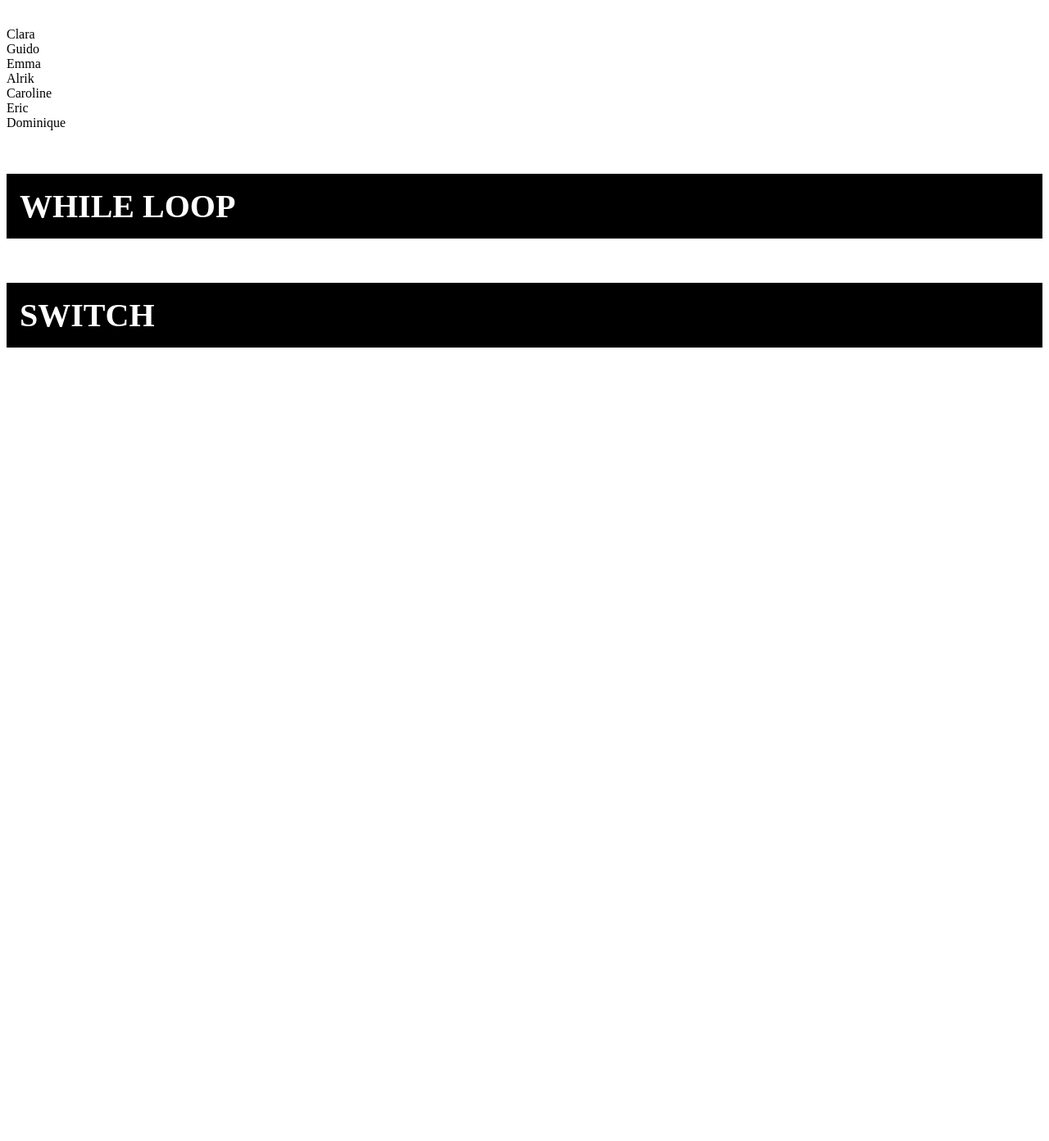
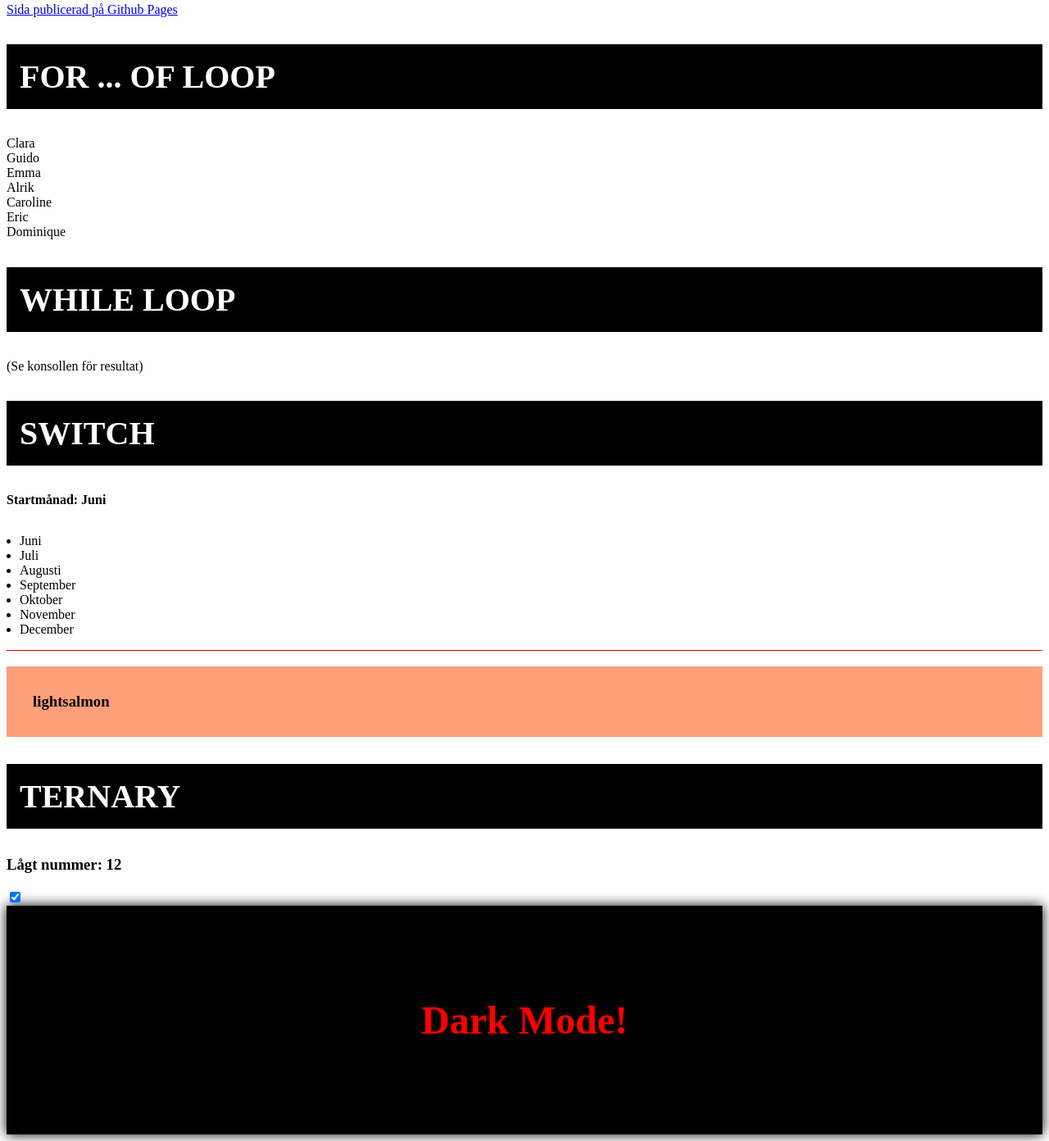
Before and after one commit to stoffe-fe23/fe23-js1-exercise4, a plain HTML site: page index.html in a window 1280 px wide. Shown: the part 301-1693 px from the top of the page at 82% size. Before the commit the page ends 800 px from the top, so only its background shows below. Drawn offline with Linux system fonts and the light colour scheme.

Commit message:
Övning 4

```diff
--- a/script.js
+++ b/script.js
@@ -6,8 +6,25 @@ function addHeading(type, headingText) {
     document.body.appendChild(heading);
 }
 
+function addMonth(monthName, parent) {
+    const month = document.createElement("li");
+    parent.appendChild(month);
+    month.innerText = monthName;
+}
+
 addHeading("h1", "Övning 4");
-addHeading("h4", "for ... of loop");
+
+////////////////////////////////////////////////////////////////////////////////
+addHeading("h2", "Github Pages");
+
+const publishedLink = document.createElement("a");
+document.body.appendChild(publishedLink);
+publishedLink.href = "https://stoffe-fe23.github.io/html-portfolio/";
+publishedLink.target = "_blank";
+publishedLink.innerText = "Sida publicerad på Github Pages";
+
+////////////////////////////////////////////////////////////////////////////////
+addHeading("h2", "for ... of loop");
 
 const someNumbers = [324, 23, 5, 63, 0, 24, 32];
 
@@ -24,7 +41,12 @@ for (const name of names) {
     nameElem.innerText = name;
 }
 
-addHeading("h4", "while loop");
+////////////////////////////////////////////////////////////////////////////////
+addHeading("h2", "while loop");
+
+const instruction = document.createElement("p");
+instruction.innerText = "(Se konsollen för resultat)";
+document.body.appendChild(instruction);
 
 let num = Math.random();
 
@@ -51,21 +73,85 @@ while (moreNumbers[rand] == 0) {
 
 console.log("Random num", moreNumbers[rand]);
 
-addHeading("h4", "switch");
+////////////////////////////////////////////////////////////////////////////////
+addHeading("h2", "switch");
 
 const currentMonth = "Juni";
 
+const startInfo = document.createElement("p");
+document.body.appendChild(startInfo);
+startInfo.innerText = `Startmånad: ${currentMonth}`;
+startInfo.style.fontWeight = "bold";
+
+const monthList = document.createElement("ul");
+monthList.classList.add("monthlist");
+document.body.appendChild(monthList);
+
 switch (currentMonth) {
-    case "Januari": console.log("Januari");
-    case "Februari": console.log("Februari");
-    case "Mars": console.log("Mars");
-    case "April": console.log("April");
-    case "Maj": console.log("Maj");
-    case "Juni": console.log("Juni");
-    case "Juli": console.log("Juli");
-    case "Augusti": console.log("Augusti");
-    case "September": console.log("September");
-    case "Oktober": console.log("Oktober");
-    case "November": console.log("November");
-    case "December": console.log("December");
+    case "Januari": addMonth("Januari", monthList);
+    case "Februari": addMonth("Februari", monthList);
+    case "Mars": addMonth("Mars", monthList);
+    case "April": addMonth("April", monthList);
+    case "Maj": addMonth("Maj", monthList);
+    case "Juni": addMonth("Juni", monthList);
+    case "Juli": addMonth("Juli", monthList);
+    case "Augusti": addMonth("Augusti", monthList);
+    case "September": addMonth("September", monthList);
+    case "Oktober": addMonth("Oktober", monthList);
+    case "November": addMonth("November", monthList);
+    case "December": addMonth("December", monthList);
 }
+
+
+const bgColor = "lightsalmon";
+
+const coloredHeading = document.createElement("h3");
+document.body.appendChild(coloredHeading);
+coloredHeading.innerText = bgColor;
+coloredHeading.style.padding = "2rem";
+
+switch (bgColor) {
+    case "lightseagreen":   useColor = "rgb(32,178,170)"; break;
+    case "lightsalmon":     useColor = "rgb(255,160,122)"; break;
+    case "paleturquoise":   useColor = "rgb(175,238,238)"; break;
+    case "moccasin":        useColor = "rgb(255,228,181)"; break;
+    default:                useColor = "rgb(211,211,211)"; break;
+}
+
+coloredHeading.style.backgroundColor = useColor;
+
+
+////////////////////////////////////////////////////////////////////////////////
+addHeading("h2", "Ternary");
+
+const numberOfChoice = 12;
+
+const numberHeading = document.createElement("h3");
+document.body.appendChild(numberHeading);
+numberHeading.innerText = (numberOfChoice > 50 ? "Högt nummer: " : "Lågt nummer: ") + numberOfChoice;
+
+// DARK MODE
+let darkMode = true;
+
+const darkToggle = document.createElement("input");
+document.body.appendChild(darkToggle);
+darkToggle.type = "checkbox";
+darkToggle.name = "dark-toggle";
+darkToggle.id = "dark-toggle";
+darkToggle.checked = darkMode;
+
+const darkBox = document.createElement("div");
+darkBox.id = "darklightbox";
+document.body.appendChild(darkBox);
+darkBox.classList.add(darkMode ? "darkbox" : "lightbox");
+
+darkBoxContent = document.createElement("p");
+darkBox.appendChild(darkBoxContent);
+darkBoxContent.innerText = darkMode ? "Dark Mode!" : "Light Mode!";
+
+darkToggle.addEventListener("change", (e) => {
+    darkMode = e.target.checked;
+    darkBox.classList.toggle("darkbox");
+    darkBox.classList.toggle("lightbox");
+    darkBoxContent.innerText = darkMode ? "Dark Mode!" : "Light Mode!";
+});
--- a/style.css
+++ b/style.css
@@ -13,3 +13,33 @@
     text-transform: uppercase;
     font-size: 2.5rem;
   }
+
+  .monthlist {
+    padding: 1rem;
+    border-bottom: 1px solid red;
+  }
+
+
+  .darkbox, .lightbox {
+    display: flex;
+    justify-content: center;
+    align-items: center;
+    box-shadow: 0px 0px 15px black;
+    padding: 4rem;
+
+  }
+
+  .darkbox p, .lightbox p  {
+    font-size: 3rem;
+    font-weight: bold;
+  }
+
+  .darkbox {
+    background-color: black;
+    color: red;
+  }
+
+  .lightbox {
+    background-color: white;
+    color: blue;
+  }
```
